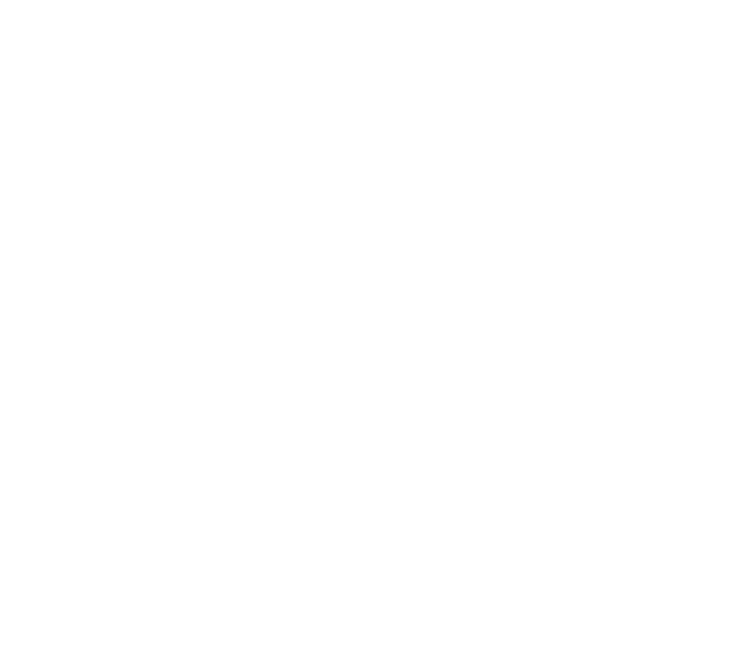
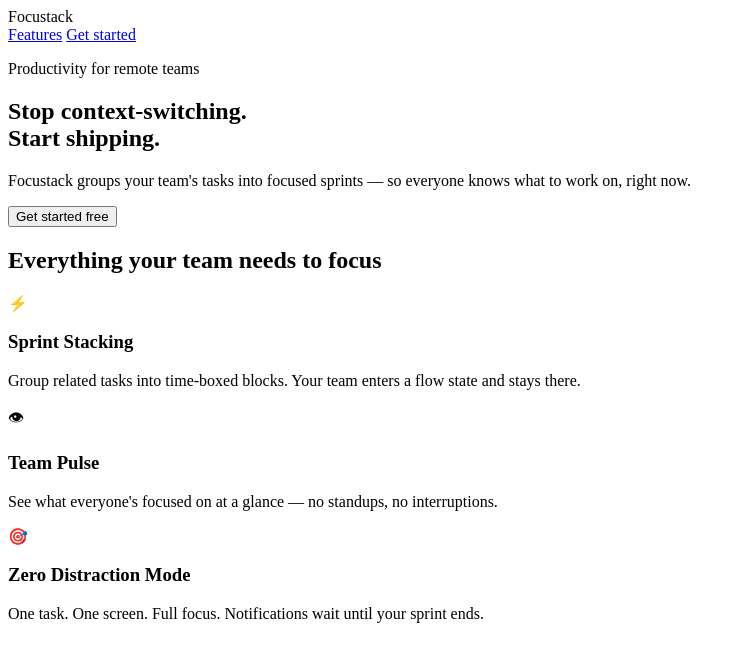
Before and after one commit to DevBeeLab/Focustack, a plain HTML site: page index.html in a window 1280 px wide. Shown: the whole page, without its empty margins (0-742 px from the left). Drawn offline with Linux system fonts and the light colour scheme.

Commit message:
added feature section

```diff
--- a/index.html
+++ b/index.html
@@ -8,6 +8,39 @@
   <link href="https://fonts.googleapis.com/css2?family=Syne:wght@700;800&family=DM+Sans:wght@400;500&display=swap" rel="stylesheet">
 </head>
 <body>
+   <header class="site-header">
+    <span class="logo">Focustack</span>
+    <nav>
+      <a href="#features">Features</a>
+      <a href="#cta" class="nav-btn">Get started</a>
+    </nav>
+  </header>
+   <section class="hero" id="hero">
+    <p class="eyebrow">Productivity for remote teams</p>
+    <h1 class="headline">Stop context&#8209;switching.<br>Start shipping.</h1>
+    <p class="subtext">Focustack groups your team's tasks into focused sprints — so everyone knows what to work on, right now.</p>
+    <button class="btn-primary">Get started free</button>
+  </section>
+  <section class="features" id="features">
+    <h2>Everything your team needs to focus</h2>
+    <div class="features-grid">
+      <div class="cards">
+        <span class="card-icon">⚡</span>
+        <h3 class="card-heading">Sprint Stacking</h3>
+        <p class="card-text">Group related tasks into time-boxed blocks. Your team enters a flow state and stays there.</p>
+      </div>
+      <div class="cards">
+        <span class="card-icon">👁</span>
+        <h3 class="card-heading">Team Pulse</h3>
+        <p class="card-text">See what everyone's focused on at a glance — no standups, no interruptions.</p>
+      </div>
+      <div class="cards">
+        <span class="card-icon">🎯</span>
+        <h3 class="card-heading">Zero Distraction Mode</h3>
+        <p class="card-text">One task. One screen. Full focus. Notifications wait until your sprint ends.</p>
+      </div>
+    </div>
+  </section>
 
 </body>
 </html>
```
